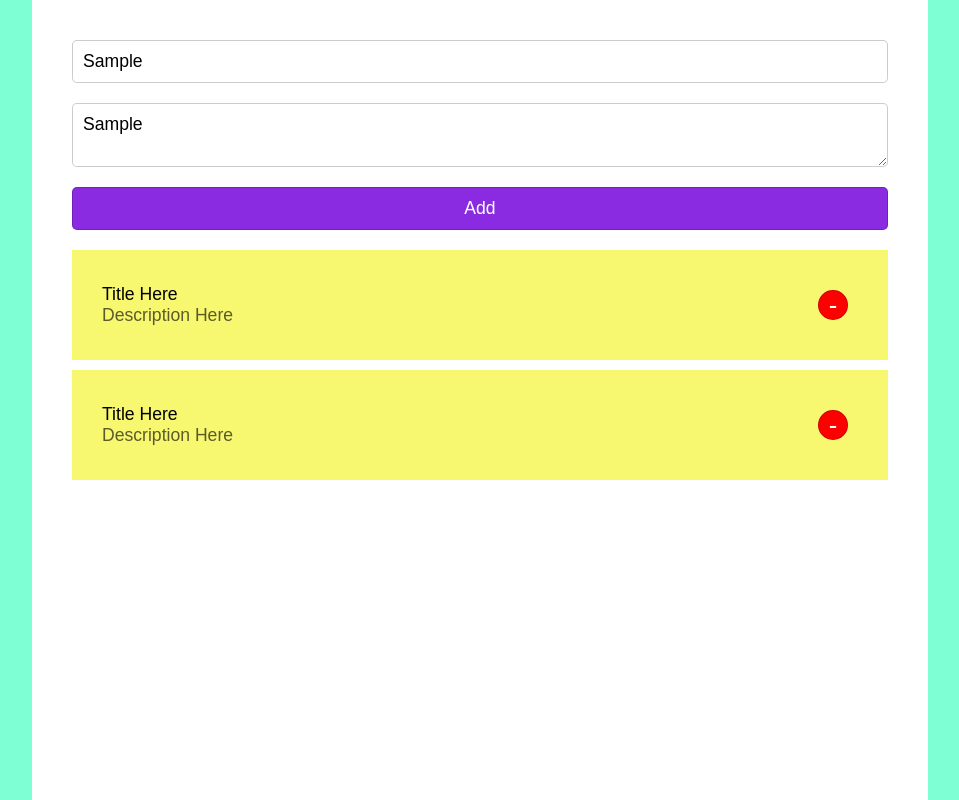
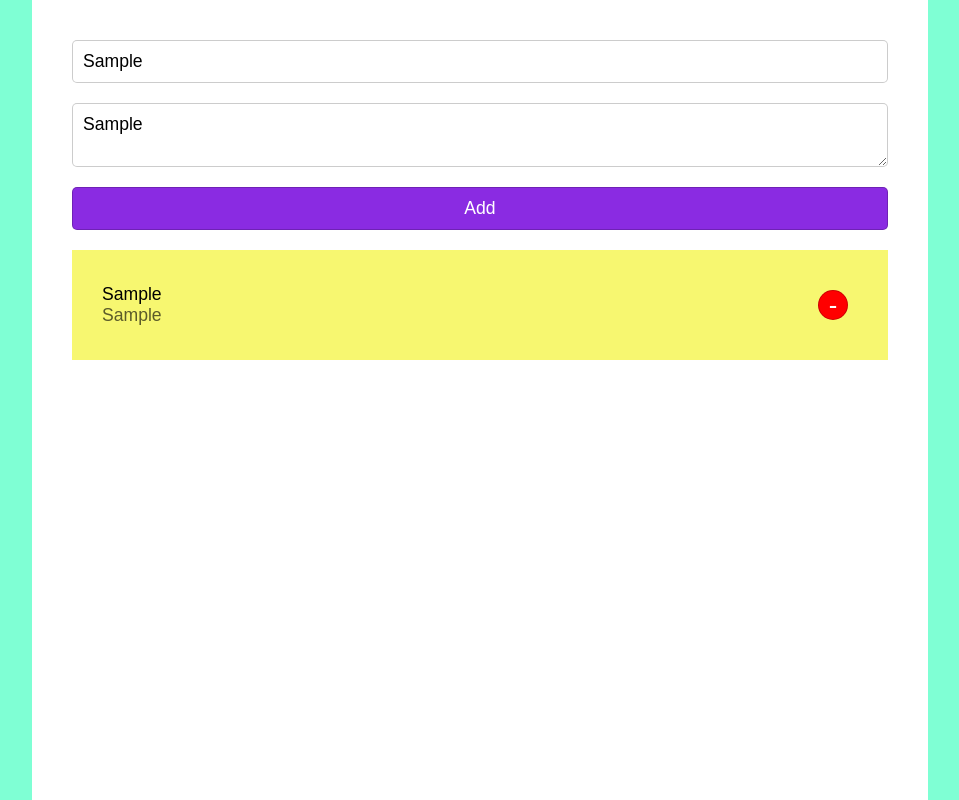
Before and after one commit to Divyaa268/DailyGoalsProject, a plain HTML site: page index.html in a window 1280 px wide. Both pictures are taken after typing "Sample", "Sample" into the empty fields and a click on the button "Add". Shown: the whole page, without its empty margins (160-1119 px from the left). Drawn offline with Linux system fonts and the light colour scheme.

Commit message:
ADDED NEW FUNCTIONS
ADDED NEW FUNCTIONS

```diff
--- a/index.html
+++ b/index.html
@@ -17,7 +17,7 @@
             <button type="submit">Add</button>
         </form>
 
-        <div class="task">
+        <!-- <div class="task">
 
             <div>
                 <p> Title Here </p>
@@ -39,7 +39,7 @@
                 <button class="delBtn"> - </button>
             </div>
 
-        </div>
+        </div> -->
 
 
 
--- a/index.js
+++ b/index.js
@@ -1,7 +1,7 @@
 const title = document.getElementById("title");
 const description = document.getElementById("description");
 const form = document.querySelector("form");
-const container = document.querySelectorAll(".container");
+const container = document.querySelector(".container");
 
 const tasks = [];
 
@@ -14,17 +14,52 @@ function showAllTasks()
 
         const innerDiv = document.createElement("div");
         div.append(innerDiv);
-    })
+
+        const p = document.createElement("p");
+        p.innerText = value.title;
+        innerDiv.append(p);
+
+        const span = document.createElement("span");
+        span.innerText = value.description;
+        innerDiv.append(span);
+
+        const btn = document.createElement("button");
+        btn.setAttribute("class", "delBtn");
+
+    btn.innerText = "-";
 
 
+    div.append(btn);
+
+    container.append(div);
+
+
+    })
+}
+
+
+function removeTasks()
+{
+    tasks.forEach(() =>
+    {
+        const div = document.querySelector(".task");
+        div.remove();
+
+    })
 }
 
 form.addEventListener("submit", (e) =>
 {
     e.preventDefault(); // to prevent reloading page
+
+    removeTasks(); // remove tasks before pushing new ones
+
     tasks.push({
         title: title.value,
         description: description.value,
 
-    })
-})
+    });
+    // console.log(tasks);
+
+    showAllTasks();
+});
```
